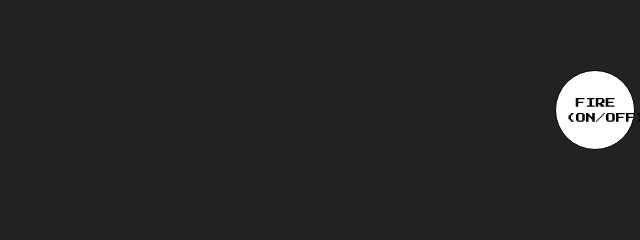
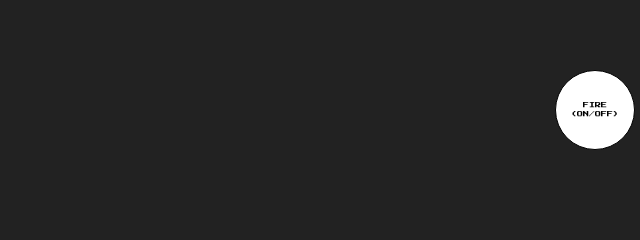
Before and after one commit to umarbasha007/myProfileSite, a plain HTML site: page index.html in a window 1280 px wide. Both pictures are taken after a click on the button "START". Shown: the part 405-645 px from the top of the page, 640-1280 px from the left. Drawn offline with nearby package versions, Linux system fonts and the light colour scheme.

Commit message:
Update css

```diff
--- a/css/style.css
+++ b/css/style.css
@@ -155,10 +155,12 @@
     border-radius: 50% ;
     width: 10vh;
     height: 10vh;
-    font-size: x-small;
+    font-size: 6px;
     bottom: 30vh;
     right: 0;
     z-index: 100;
     display: none;
     margin: 5px;
+    padding: 2px;
+
 }
```
